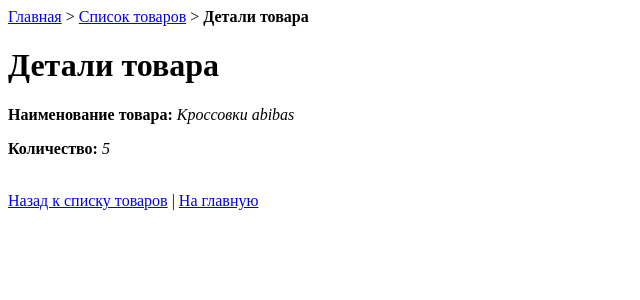
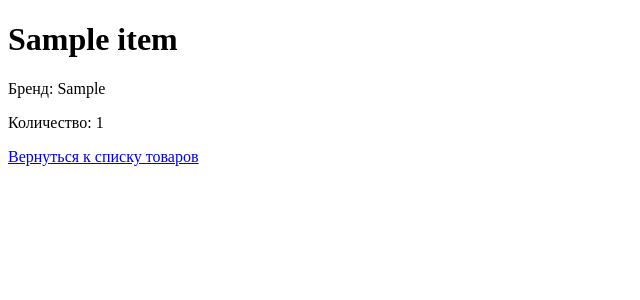
Before and after one commit to Alexey-lab-sys/FirstDjango_24082025, a Django app: page /item/1/ in a window 1280 px wide. Shown: the top 300 px of the page, without its empty margins (0-640 px from the left). Run offline with Django 5.2, Linux system fonts and the light colour scheme; tables that the repository leaves empty hold one stand-in row (values such as "Sample post").

Commit message:
Done. M3:task1-4

```diff
--- a/FirstDjango/urls.py
+++ b/FirstDjango/urls.py
@@ -1,5 +1,7 @@
 from django.urls import path
 from MainApp import views
+from MainApp.views import items_list, item_detail
+
 
 
 urlpatterns = [
@@ -7,4 +9,6 @@ urlpatterns = [
     path('about/', views.about, name='about'),
     path('item/<int:item_id>/', views.item_detail, name='item_detail'),
     path('items/', views.items_list, name='items_list'),
+    path('items/', items_list, name='items_list'),
+    path('item/<int:item_id>/', item_detail, name='item_detail'),
     ]
--- a/MainApp/views.py
+++ b/MainApp/views.py
@@ -1,6 +1,7 @@
 from django.shortcuts import render, get_object_or_404
 from django.http import HttpResponse
 from django.urls import reverse
+from .models import Item
 
 # Create your views here.
 
@@ -36,23 +37,21 @@ def about(request):
 
 def item_detail(request, item_id):
     """Страница товара по ID"""
-    # Ищем товар по ID
-    item = next((item for item in items if item['id'] == item_id), None)
+    # Извлекаем товар из базы данных по ID
+    item = get_object_or_404(Item, id=item_id)
 
-    if item:
-        # Передаем данные о товаре в шаблон
-        context = {
-            'name': item['name'],
-            'quantity': item['quantity'],
-        }
-        return render(request, 'item.html', context)
-    else:
-        # Если товар не найден, возвращаем 404
-        return render(request, '404.html', status=404)
+    # Передаем данные о товаре в шаблон
+    context = {
+        'name': item.name,
+        'brand': item.brand,
+        'count': item.count,
+    }
+    return render(request, 'item.html', context)
 
 
 def items_list(request):
     """Страница со списком товаров"""
+    items = Item.objects.all()  # Извлекаем все товары из базы данных
     context = {
         'items': items  # Передаем список товаров в шаблон
     }
--- a/templates/item.html
+++ b/templates/item.html
@@ -3,27 +3,12 @@
 <head>
     <meta charset="UTF-8">
     <meta name="viewport" content="width=device-width, initial-scale=1.0">
-    <title>Детали товара</title>
+    <title>{{ name }}</title>
 </head>
 <body>
-    <nav>
-        <a href="{% url 'main_page' %}">Главная</a> &gt;
-        <a href="{% url 'items_list' %}">Список товаров</a> &gt;
-        <strong>Детали товара</strong>
-    </nav>
-
-    <h1>Детали товара</h1>
-    <p><strong>Наименование товара:</strong> <i>{{ name }}</i></p>
-    <p><strong>Количество:</strong>
-        {% if quantity == 0 %}
-            <i>товар отсутствует</i>
-        {% else %}
-            <i>{{ quantity }}</i>
-        {% endif %}
-    </p>
-
-    <br>
-    <a href="{% url 'items_list' %}">Назад к списку товаров</a> |
-    <a href="{% url 'main_page' %}">На главную</a>
+    <h1>{{ name }}</h1>
+    <p>Бренд: {{ brand }}</p>
+    <p>Количество: {{ count }}</p>
+    <a href="{% url 'items_list' %}">Вернуться к списку товаров</a>
 </body>
 </html>
```
Also changed, not shown: templates/items_list.html (+3 -16 lines).
